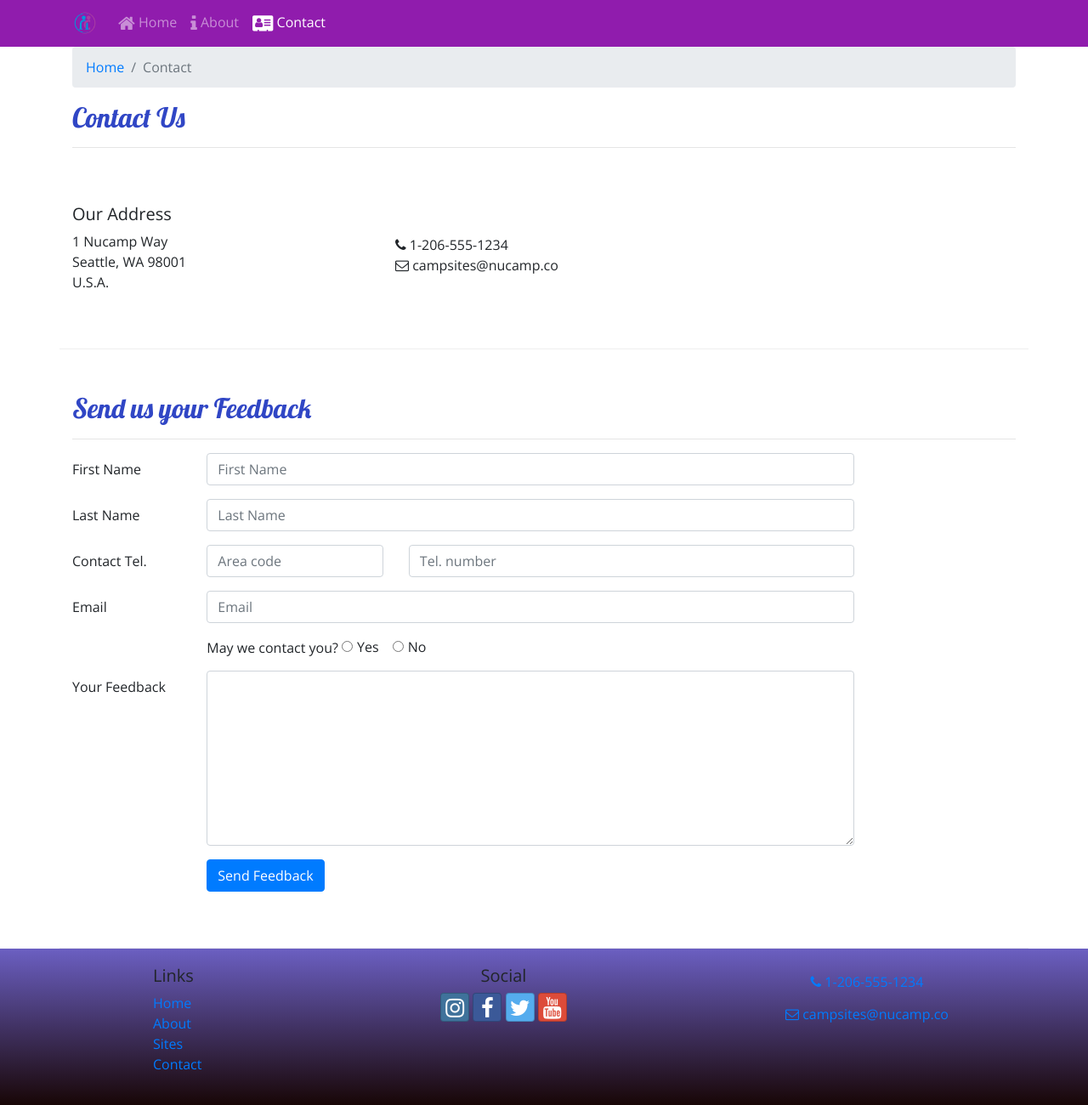
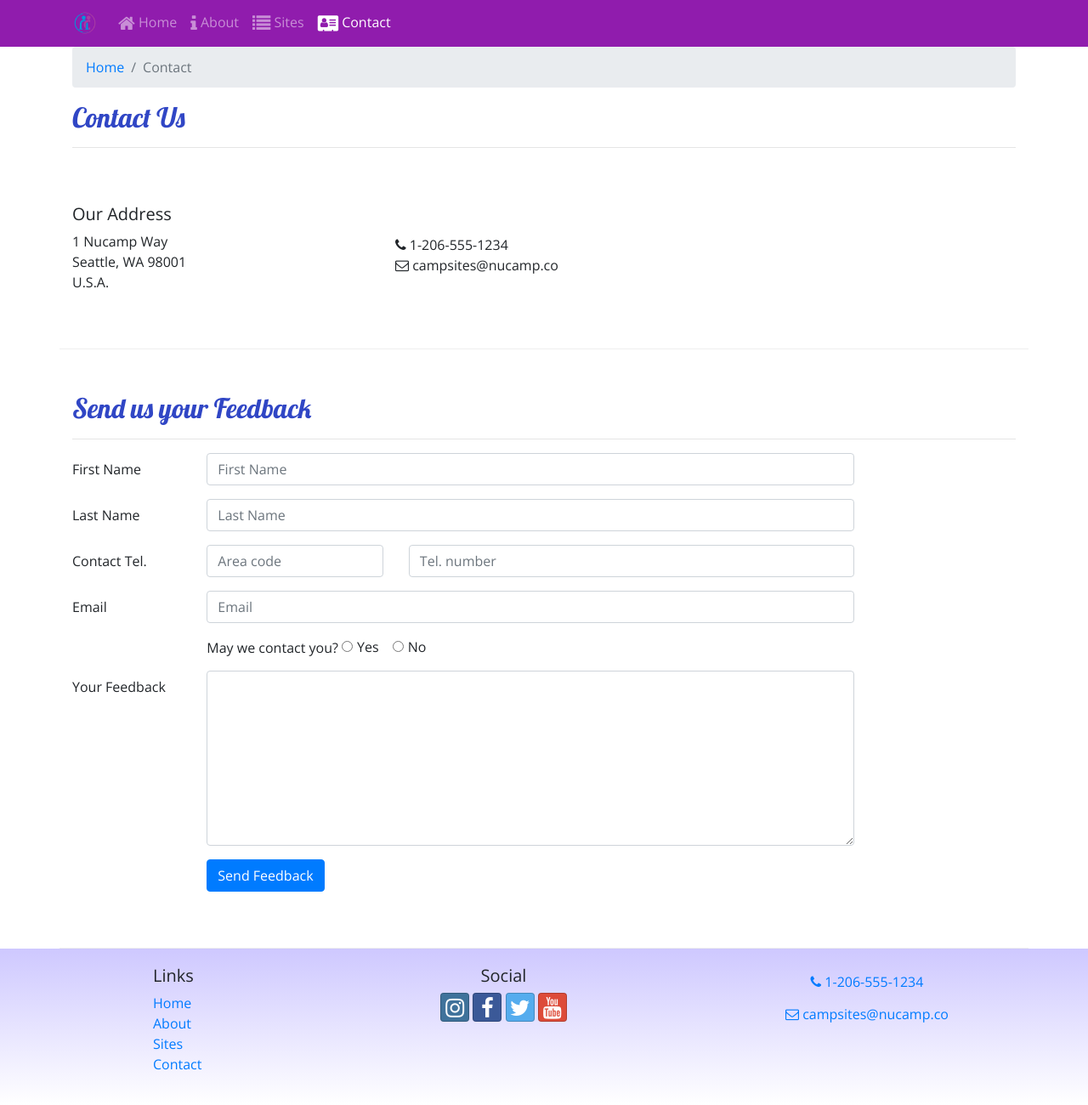
Before and after one commit to dcWashington/gitBootstrap, a website: page contactus.html in a window 1280 px wide. Shown: the part 165-1465 px from the top of the page at 85% size. Drawn offline with nearby package versions, Linux system fonts and the light colour scheme.

Commit message:
xpm b 2 orig

```diff
--- a/contactus.html
+++ b/contactus.html
@@ -43,7 +43,7 @@
                 <ul class="navbar-nav">
                     <li class="nav-item"><a class="nav-link" href="index.html"><i class="fa fa-home fa-lg"></i> Home</a></li>
                     <li class="nav-item"><a class="nav-link" href="aboutus.html"><i class="fa fa-info fa-lg"></i> About</a></li>
-                    <!-- <li class="nav-item"><a class="nav-link" href="#"><i class="fa fa-list fa-lg"></i> Sites</a></li> -->
+                    <li class="nav-item"><a class="nav-link" href="#"><i class="fa fa-list fa-lg"></i> Sites</a></li>
                     <li class="nav-item active"><a class="nav-link" href="#"><i class="fa fa-address-card fa-lg"></i> Contact</a></li>
                 </ul>
             </div>
--- a/css/styles.css
+++ b/css/styles.css
@@ -11,7 +11,7 @@ header h2 {
   color: #CEC8FF; }
 
 .site-footer {
-  background-image: linear-gradient(#6b5fc2, rgb(24, 6, 6));
+  background-image: linear-gradient(#CEC8FF, white);
   padding: 20px 0; }
 
 .jumbotron {
```
Also changed, not shown: aboutus.html (+1 -1 lines), index.html (+1 -1 lines).
